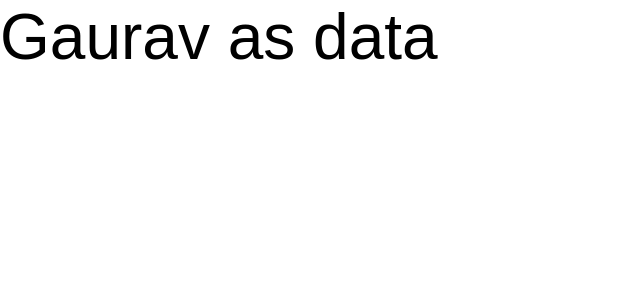
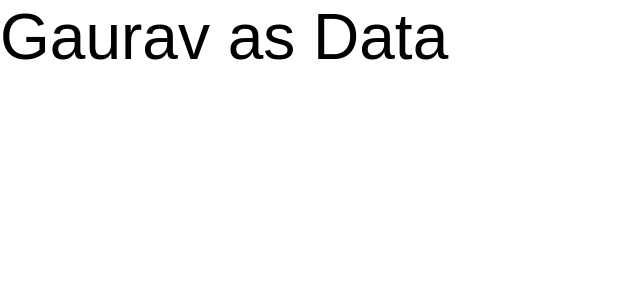
Before and after one commit to gaurav-uk2001/React_6pack, a React (Create React App) app: page / in a window 1280 px wide. Shown: the top 300 px of the page, without its empty margins (0-640 px from the left). Built offline with nearby package versions, Linux system fonts and the light colour scheme.

Commit message:
using createContext and UseContext

```diff
--- a/src/App.js
+++ b/src/App.js
@@ -1,12 +1,25 @@
 import "./App.css";
 import Home from "./Home";
+// import {createContext} from "react"
+import React from "react";
+
+// const contex = createContext();
 
 function App() {
+// all Hooks created under function app
+
   return(
-    <div>
-      <Home data={"Gaurav as data"}/>
-    </div>
+
+    // sending value directly to provider instead of Home
+    // <contex.Provider value={"Gaurav as data"}>
+
+      <div>
+        <Home/>
+      </div>
+
+    // </contex.Provider>
   );
 }
 
 export default App;
+// export {contex};
--- a/src/Home.jsx
+++ b/src/Home.jsx
@@ -1,22 +1,27 @@
 // ----------------------REACT HOOKS
 
 import React  from "react";
+import {useContext} from 'react';
+import { Context} from "./index";
 
 
 // APP->  HOME  ->  ROW  ->  CARD
-// we have send data from APP then to HOME then to ROW
-// without use of Usecontext
+//Now directly using data from onesource with help of useContext
 
-const Row=({data})=>{
+const Row   = () => {
+
+    const data = useContext(Context);
+    console.log(data);
+
     return(
-        <div>{data}</div>
+        <div> {data} </div>
     )
 }
 
-const Home = ({data}) =>{
+const Home = () =>{
     return(
         <div>
-           <Row data={data}/>
+           <Row/>
         </div>
     )
 }
--- a/src/index.js
+++ b/src/index.js
@@ -1,12 +1,20 @@
 import React from 'react';
 import ReactDOM from 'react-dom/client';
 import App from './App';
+import {createContext} from "react";
+
+// creating context in index.js rather than app.js for clean ui
+const Context = createContext();
 
 const root = ReactDOM.createRoot(document.getElementById('root'));
 root.render(
   <React.StrictMode>
-    <App />
+
+    <Context.Provider value={"Gaurav as Data"}>
+      <App />
+    </Context.Provider>
+
   </React.StrictMode>
-  // after removing showing effect the useeffect run only 1 time instead of 2times
-  //  this strict mode is to boost performance
 );
+
+export {Context};
```
